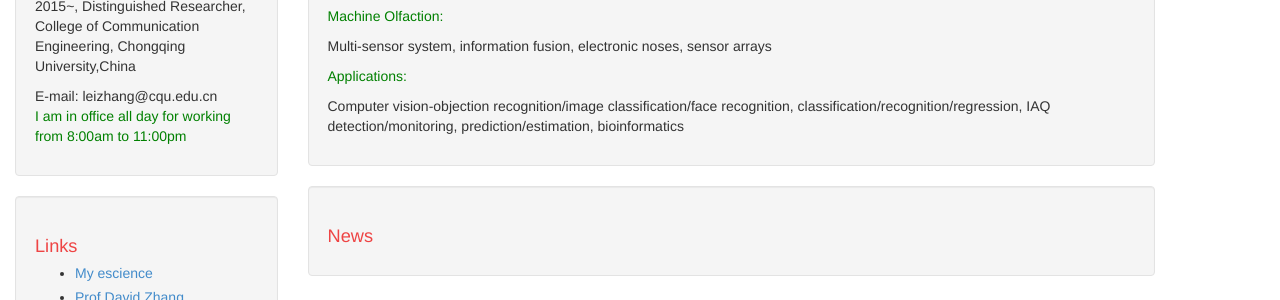
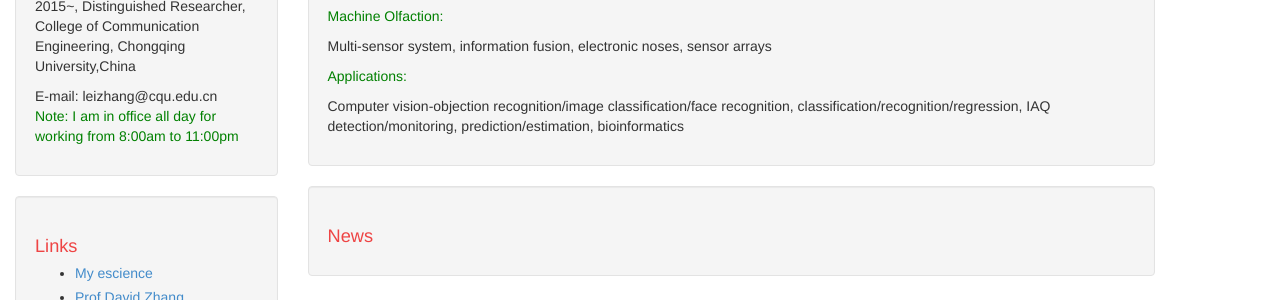
Before and after one commit to DrLeiZhang/website, a Jekyll site: the page built from index.html, in a window 1280 px wide. Shown: the part 364-664 px from the top of the page. Built offline with Jekyll 4.4.1, drawn with Linux system fonts in a browser that asks for light colours; Markdown is read by kramdown in place of the engine named in the settings; the list of posts is cut into pages by our own code.

Commit message:
Update
Signed-off-by: leizhang@cqu.edu.cn <leizhang@cqu.edu.cn>

```diff
--- a/_includes/sidebar.html
+++ b/_includes/sidebar.html
@@ -9,7 +9,7 @@
 <p>Lei Zhang, Ph.D, Postdoc, IEEE Member</p><p>2013~2015, Hong Kong Scholar(HKPU)</p><p>2015~, Distinguished Researcher, College of Communication Engineering, Chongqing University,China</p>
 
 E-mail: leizhang@cqu.edu.cn
-<p style="color:green;">I am in office all day for working from 8:00am to 11:00pm</p>
+<p style="color:green;">Note: I am in office all day for working from 8:00am to 11:00pm</p>
     <ul>
         {% for post in site.posts limit:5 %}
           <li><a href="{{ site.baseurl}}{{ post.url }}">{{ post.title }}</a></li>
```
